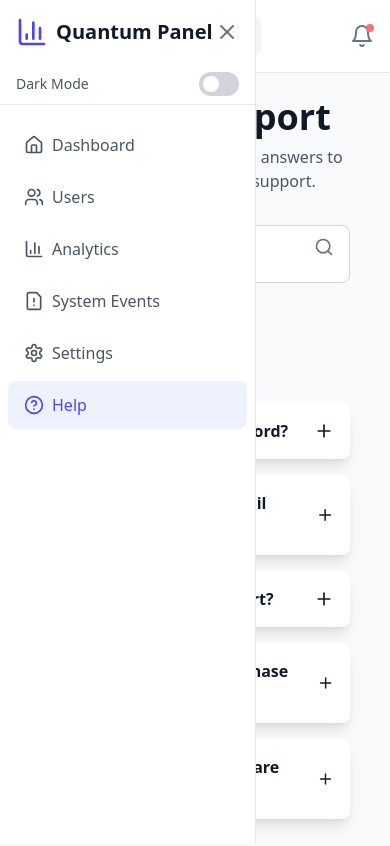
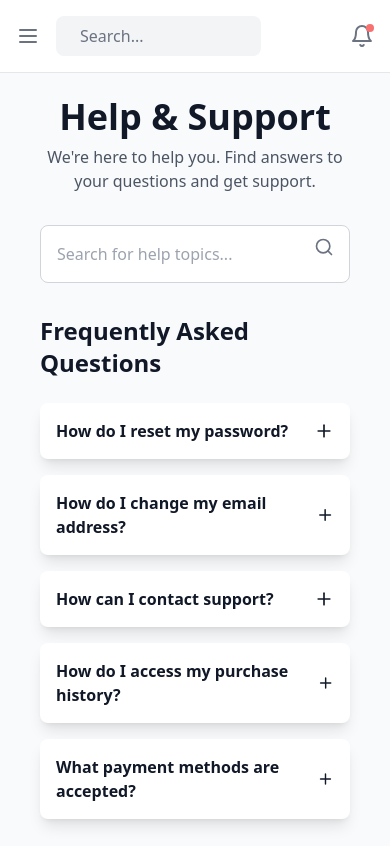
Before and after one commit to mihai-gabriel1/quantum-panel, a React (Vite) app: page /help in a window 390 px wide. Shown: the top 846 px of the page. Built offline with nearby package versions, Linux system fonts and the light colour scheme.

Commit message:
responsiveness work

```diff
--- a/src/components/FAQ.jsx
+++ b/src/components/FAQ.jsx
@@ -4,7 +4,7 @@ import { Plus, Minus, HelpCircle } from 'lucide-react';
 const FAQItem = ({ question, answer, isOpen, onClick }) => (
     <div className="border-b border-white/10 last:border-0">
         <button
-            className="w-full py-6 text-left flex justify-between items-start focus:outline-none"
+            className="w-full p-6 text-left flex justify-between items-start focus:outline-none"
             onClick={onClick}
         >
             <span className="text-lg font-medium text-white pr-8">{question}</span>
@@ -15,7 +15,7 @@ const FAQItem = ({ question, answer, isOpen, onClick }) => (
             )}
         </button>
 
-        <div className={`transition-all duration-300 ease-in-out overflow-hidden ${
+        <div className={`px-4 transition-all duration-300 ease-in-out overflow-hidden ${
             isOpen ? 'max-h-96 opacity-100 mb-6' : 'max-h-0 opacity-0'
         }`}>
             <p className="text-gray-400">{answer}</p>
--- a/src/components/HeroSection.jsx
+++ b/src/components/HeroSection.jsx
@@ -91,7 +91,7 @@ const HeroSection = () => {
                     <div className="flex flex-col sm:flex-row justify-center items-center space-y-4 sm:space-y-0 sm:space-x-6">
                         <button
                             onClick={() => navigate('/dashboard')}
-                            className="group relative px-8 py-4 bg-indigo-600 text-white rounded-xl overflow-hidden hover:bg-indigo-700 transition-colors"
+                            className="text-center items-center group relative px-8 py-4 bg-indigo-600 text-white rounded-xl overflow-hidden hover:bg-indigo-700 transition-colors"
                             style={{
                                 transform: isHovered ? `perspective(1000px) rotateY(${(mousePosition.x - 150) / 60}deg) rotateX(${-(mousePosition.y - 50) / 60}deg)` : 'none',
                                 transition: isHovered ? 'none' : 'transform 0.5s ease',
--- a/src/components/LandingPage.jsx
+++ b/src/components/LandingPage.jsx
@@ -1,4 +1,5 @@
 import React, {useEffect, useState} from 'react';
+import { useNavigate } from 'react-router-dom'; // Import useNavigate
 import { BarChart3, Shield, Zap, Menu, X } from 'lucide-react';
 import HeroSection from './HeroSection';
 import Showcase from "./Showcase.jsx";
@@ -14,14 +15,11 @@ import CTA from "./CTA.jsx";
 const LandingPage = () => {
 const [isMenuOpen, setIsMenuOpen] = useState(false);
     useEffect(() => {
-        // Set body background
         document.body.classList.add('bg-gray-900');
-
-        // Cleanup function to remove the class when component unmounts
         return () => {
             document.body.classList.remove('bg-gray-900');
         };
-    }, []); // Empty dependency array means this runs once on mount
+    }, [])
     return (
         <div className="min-h-screen bg-gradient-to-b from-gray-900 via-gray-800 to-indigo-900">
             {/* Navigation */}
--- a/src/components/Showcase.jsx
+++ b/src/components/Showcase.jsx
@@ -2,6 +2,7 @@ import React, { useState } from 'react';
 import { ArrowRight, BarChart2, Activity, LineChart } from 'lucide-react';
 import dashhome from "../assets/dashhome.png"
 import dashmetrics from "../assets/metrics.png"
+import dashevents from "../assets/events.png"
 
 const ShowcaseCard = ({ item, isHovered, onHover }) => {
     const content = {
@@ -21,7 +22,7 @@ const ShowcaseCard = ({ item, isHovered, onHover }) => {
             title: "Smart Reporting Hub",
             description: "Generate comprehensive reports powered by AI insights, with automated scheduling and smart data analysis.",
             features: ["AI-Powered Insights", "Custom Report Builder", "Automated Scheduling"],
-            imageSrc: "/api/placeholder/800/600"
+            imageSrc: dashevents
         }
     };
 
--- a/src/components/dashboard/layout/DashboardLayout.jsx
+++ b/src/components/dashboard/layout/DashboardLayout.jsx
@@ -1,9 +1,7 @@
-// components/dashboard/layout/DashboardLayout.jsx
-import React, { useState, useEffect } from 'react';
+import React, {useState, useEffect} from 'react';
 import Sidebar from './Sidebar';
 import Header from './Header';
 
-// Cookie utility functions
 const setCookie = (name, value, days = 365) => {
     const date = new Date();
     date.setTime(date.getTime() + (days * 24 * 60 * 60 * 1000));
@@ -25,8 +23,10 @@ const getCookie = (name) => {
     return null;
 };
 
-const DashboardLayout = ({ children }) => {
-    const [isSidebarOpen, setIsSidebarOpen] = useState(true);
+const DashboardLayout = ({children}) => {
+    const isMobileScreen = () => window.innerWidth < 768; // 768px is the md breakpoint in Tailwind
+
+    const [isSidebarOpen, setIsSidebarOpen] = useState(!isMobileScreen());
     const [isDarkMode, setIsDarkMode] = useState(() => {
         const cookieValue = getCookie('darkMode');
         if (cookieValue !== null) {
@@ -36,13 +36,22 @@ const DashboardLayout = ({ children }) => {
     });
 
     useEffect(() => {
-        setCookie('darkMode', isDarkMode);
-        if (isDarkMode) {
-            document.documentElement.classList.add('dark');
-        } else {
-            document.documentElement.classList.remove('dark');
+        const handleResize = () => {
+            if (isMobileScreen()) {
+                setIsSidebarOpen(false);
+            } else {
+                setIsSidebarOpen(true);
+            }
+        };
+        window.addEventListener('resize', handleResize);
+        handleResize();
+        return () => window.removeEventListener('resize', handleResize);
+    }, []);
+    useEffect(() => {
+        if (isMobileScreen()) {
+            setIsSidebarOpen(false);
         }
-    }, [isDarkMode]);
+    }, [location.pathname]);
 
     useEffect(() => {
         const mediaQuery = window.matchMedia('(prefers-color-scheme: dark)');
@@ -79,7 +88,7 @@ const DashboardLayout = ({ children }) => {
                 <main className="pt-0 px-4 md:px-6 lg:px-8 py-6">
                     {/* Clone children and pass isDarkMode prop */}
                     {React.Children.map(children, child => {
-                        return React.cloneElement(child, { isDarkMode });
+                        return React.cloneElement(child, {isDarkMode});
                     })}
                 </main>
             </div>
--- a/src/components/dashboard/layout/Header.jsx
+++ b/src/components/dashboard/layout/Header.jsx
@@ -112,7 +112,7 @@ const Header = ({setIsSidebarOpen, isDarkMode, setIsDarkMode}) => {
                         </button>
 
                         {isNotificationsOpen && (
-                            <div className={`z-50 absolute right-0 mt-2 w-80 rounded-lg shadow-lg ${isDarkMode ? 'bg-gray-800 border border-gray-700' : 'bg-white border border-gray-200'}`}>
+                            <div className={`z-50 absolute right-0 mt-2 w-[260px] sm:w-80 rounded-lg shadow-lg ${isDarkMode ? 'bg-gray-800 border border-gray-700' : 'bg-white border border-gray-200'}`}>
                                 <div className="p-4 border-b border-gray-200">
                                     <h3 className={`font-semibold ${isDarkMode ? 'text-white' : 'text-gray-900'}`}>Notifications</h3>
                                 </div>
--- a/src/components/dashboard/systemevents/EventFilters.jsx
+++ b/src/components/dashboard/systemevents/EventFilters.jsx
@@ -39,7 +39,7 @@ const EventFilters = ({ isDarkMode, onFilterChange }) => {
         <div className={`mt-6 p-4 rounded-lg ${isDarkMode ? 'bg-gray-700' : 'bg-gray-100'}`}>
             <div className="mb-4">
                 <h3 className="text-lg font-semibold mb-2">Severity</h3>
-                <div className="flex flex-wrap gap-2">
+                <div className="flex w-full flex-wrap gap-1">
                     {filterOptions.severity.map(({ label, value, color }) => (
                         <button
                             key={value}
--- a/src/components/dashboard/systemevents/HistoricalComparision.jsx
+++ b/src/components/dashboard/systemevents/HistoricalComparision.jsx
@@ -25,7 +25,7 @@ const HistoricalComparison = ({ displayedData, isDarkMode }) => {
 
     return (
         <div className={`mt-6 p-4 rounded-lg ${isDarkMode ? 'bg-gray-700' : 'bg-gray-100'}`}>
-            <div className="flex items-center justify-between mb-4">
+            <div className="max-sm:flex-col flex items-center justify-between mb-4">
                 <h3 className="text-lg font-semibold">Historical Comparison</h3>
                 <select
                     value={comparisonPeriod}
@@ -40,7 +40,7 @@ const HistoricalComparison = ({ displayedData, isDarkMode }) => {
                 </select>
             </div>
 
-            <div className="grid grid-cols-2 gap-4">
+            <div className="grid sm:grid-cols-2 gap-4">
                 <div className={`p-4 rounded-lg ${
                     isDarkMode ? 'bg-gray-800' : 'bg-white'
                 }`}>
--- a/src/components/dashboard/systemevents/MetricsPanel.jsx
+++ b/src/components/dashboard/systemevents/MetricsPanel.jsx
@@ -19,7 +19,7 @@ const MetricsPanel = ({ displayedData, isDarkMode }) => {
     const metrics = calculateMetrics();
 
     return (
-        <div className="grid grid-cols-4 gap-4 mt-6">
+        <div className="grid sm:grid-cols-4 gap-4 mt-6">
             <div className={`p-4 rounded-lg ${isDarkMode ? 'bg-gray-700' : 'bg-gray-100'}`}>
                 <div className="flex items-center justify-between">
                     <div className="text-sm font-medium">Current</div>
--- a/src/components/dashboard/systemevents/QuickActions.jsx
+++ b/src/components/dashboard/systemevents/QuickActions.jsx
@@ -29,7 +29,7 @@ const QuickActions = ({ isDarkMode, onAction }) => {
     return (
         <div className={`mt-6 p-4 rounded-lg ${isDarkMode ? 'bg-gray-700' : 'bg-gray-100'}`}>
             <h3 className="text-lg font-semibold mb-4">Quick Actions</h3>
-            <div className="grid grid-cols-3 gap-4">
+            <div className="grid sm:grid-cols-3 gap-4">
                 {actions.map(({ label, icon: Icon, action, color, description }) => (
                     <button
                         key={action}
--- a/src/components/dashboard/systemevents/SystemEvents.jsx
+++ b/src/components/dashboard/systemevents/SystemEvents.jsx
@@ -162,7 +162,7 @@ const SystemEvents = ({isDarkMode}) => {
         <div className={`mt-8 p-6 rounded-lg shadow-lg ${isDarkMode ? 'bg-gray-800 text-white' : 'bg-white text-gray-800'}`}>
             {/* Header */}
             <div className="mb-6">
-                <div className="flex items-center justify-between">
+                <div className="sm:flex items-center justify-between">
                     <div className="flex items-center space-x-4">
                         <h2 className="text-xl font-semibold">Real-Time System Event Detection</h2>
                         <div className="flex items-center space-x-2">
@@ -177,7 +177,7 @@ const SystemEvents = ({isDarkMode}) => {
                                       onClick={() => setShowSettings(!showSettings)}/>
                         </div>
                     </div>
-                    <div className="flex items-center space-x-4">
+                    <div className="flex items-center space-x-4 mt-2 sm:mt-0">
                         <Download className="h-5 w-5 cursor-pointer" onClick={handleExport}/>
                         <Share2 className="h-5 w-5 cursor-pointer"/>
                         <div className="text-sm">
@@ -206,7 +206,7 @@ const SystemEvents = ({isDarkMode}) => {
             )}
 
             {/* Stats Cards */}
-            <div className="grid grid-cols-3 gap-4 mb-6">
+            <div className="grid sm:grid-cols-3 gap-4 mb-6">
                 <div className={`p-4 rounded-lg ${isDarkMode ? 'bg-gray-700' : 'bg-gray-100'}`}>
                     <div className="text-sm font-medium mb-1">Total Events</div>
                     <div className="text-2xl font-bold">{anomalyStats.total}</div>
```
Also changed, not shown: src/assets/events.png (added).
